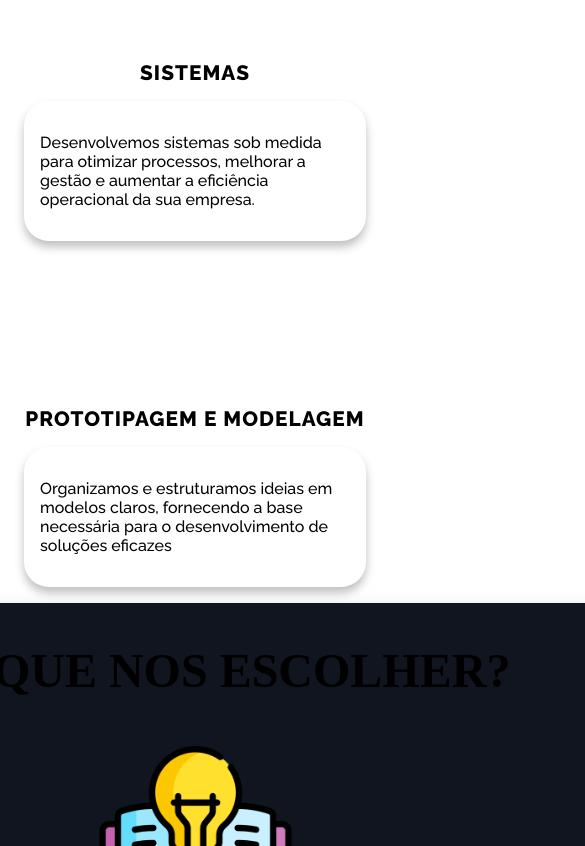
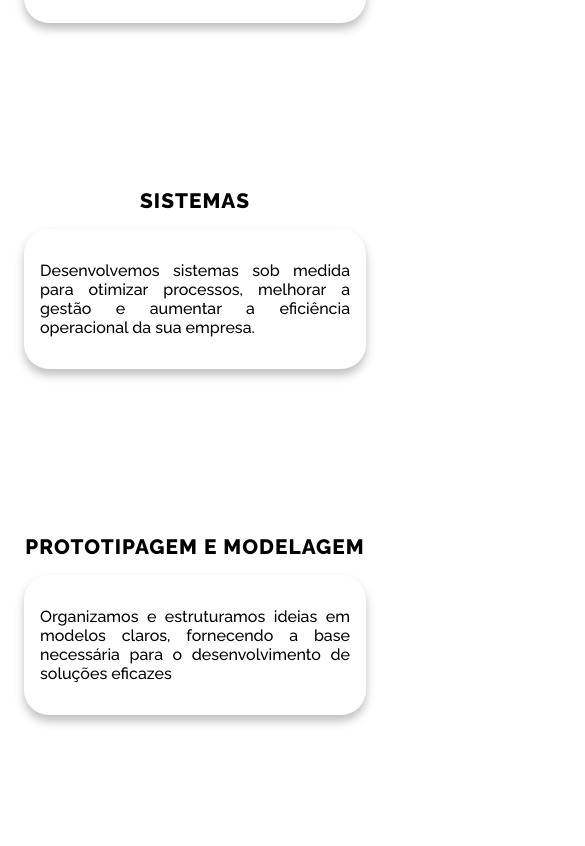
Before and after one commit to Code-Tech-Jr/site-codeTechJr, a React (Vite) app: page / in a window 390 px wide. Shown: the part 2178-3024 px from the top of the page, 585 px wide, since content can reach past the window. After the commit the page ends 2933 px from the top, so only its background shows below. Built offline with nearby package versions, Linux system fonts and the light colour scheme; a web font is replaced by a local one.

Commit message:
fix responsiveness and bugs

```diff
--- a/src/components/our-services/OurServices.module.css
+++ b/src/components/our-services/OurServices.module.css
@@ -4,6 +4,7 @@
     flex-direction: column;
     justify-content: center;
     padding: 2em 1em;
+    padding-top: 10em;
 }
 
 .services-container{
--- a/src/components/our-services/ServiceCard.module.css
+++ b/src/components/our-services/ServiceCard.module.css
@@ -42,7 +42,7 @@
     color: var(--four-color);
     font-family: "Raleway";
     font-weight: 500;
-    text-align: left;
+    text-align: justify;
     text-justify: inter-word;
     font-size: clamp(1rem, 4vw, 1.6rem);
 }
--- a/src/pages/home/Home.tsx
+++ b/src/pages/home/Home.tsx
@@ -19,11 +19,11 @@ function Home() {
       <div>
         <AboutUs/>
         <OurServices/>
-        <WhyChooseUs/>
+        {/*<WhyChooseUs/>
         <TalkToUs/>
-        <Directors/>
+        <Directors/>*/}
       </div>
-      <Footer/>
+      {/*<Footer/>*/}
     </>
   );
 }
```
